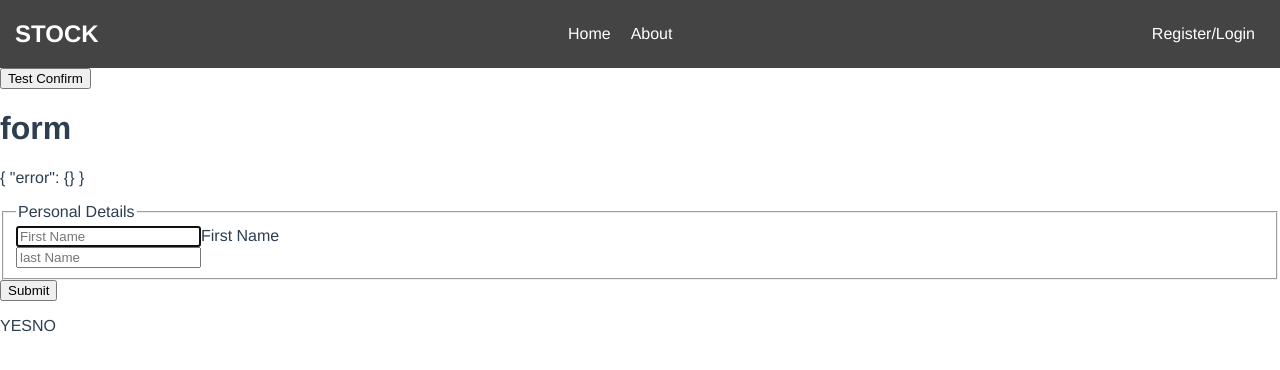
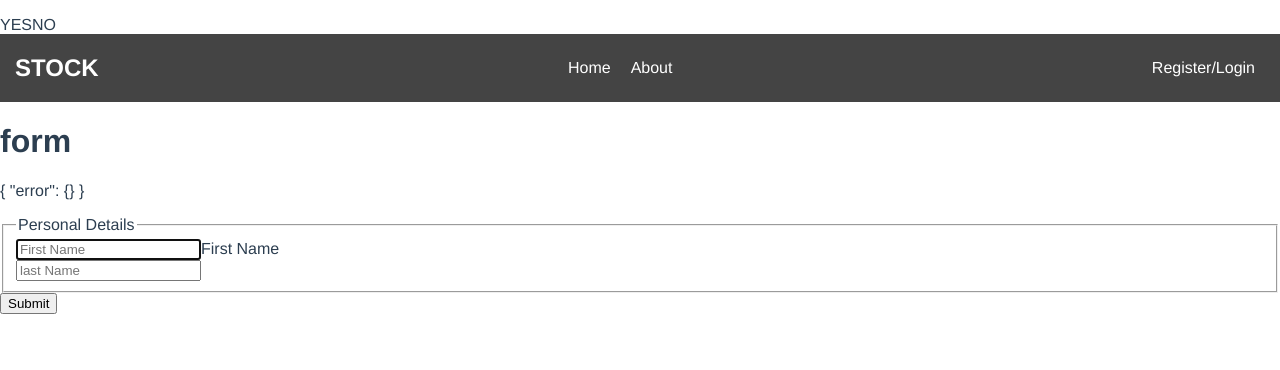
Before and after one commit to imganjgahi/VueTraining, a Vue app in the folder apps/cli/stock/: page /form in a window 1280 px wide. Shown: the top 370 px of the page. Built offline with nearby package versions, Linux system fonts and the light colour scheme.

Commit message:
remove fake submit form button

```diff
--- a/apps/cli/stock/src/App.vue
+++ b/apps/cli/stock/src/App.vue
@@ -1,16 +1,14 @@
 <template>
   <div id="app">
+    <TopDialog />
     <NavBar />
-    <button @click="confirm"> Test Confirm </button>
     <router-view />
-    <TopDialog />
   </div>
 </template>
 
 <script>
 import NavBar from './components/Navbar'
 import TopDialog from './components/Dialogs/TopDialog'
-import { eventBus } from './main';
 export default {
   components: {
     NavBar,
@@ -18,25 +16,6 @@ export default {
   },
   created() {
     this.$store.dispatch("tryAutoLogin");
-  },
-  mounted() {
-    eventBus.listen('test-called', (data) => {
-      data.dialog.clear({success: true})
-    })
-    eventBus.listen('test-cleared', (data) => {
-      if(!data.success){
-        return;
-      }
-      eventBus.fire('submit-update-form');
-    })
-  },
-  methods: {
-    confirm(){
-      eventBus.fire('top-confirm', {
-        id: "test",
-        message: 'Are you shoure ?'
-      })
-    }
   }
 }
 </script>
```
